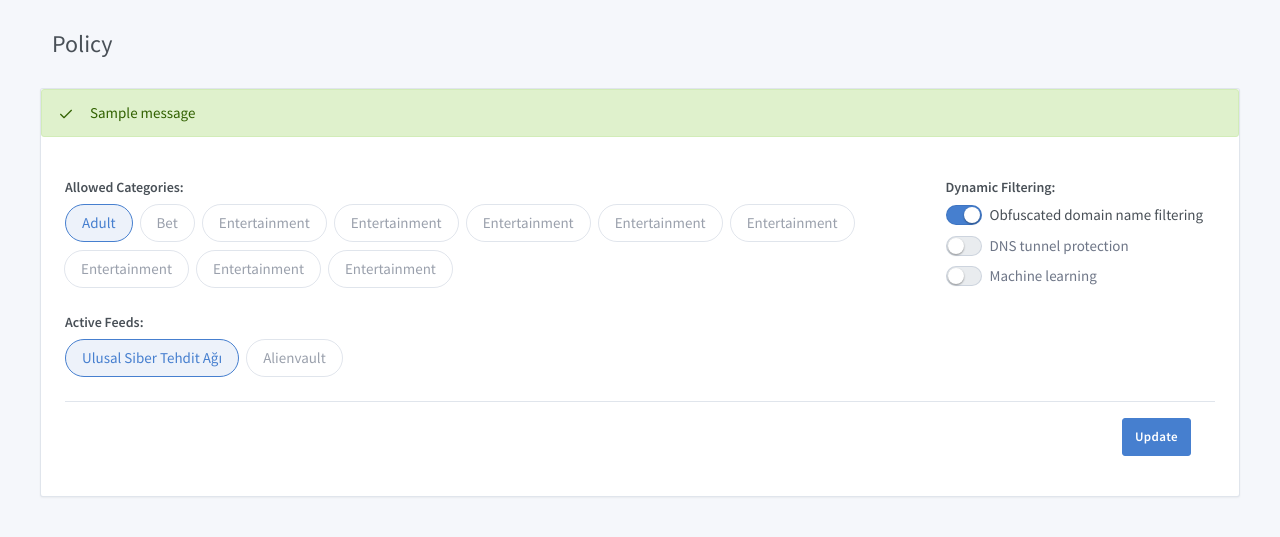
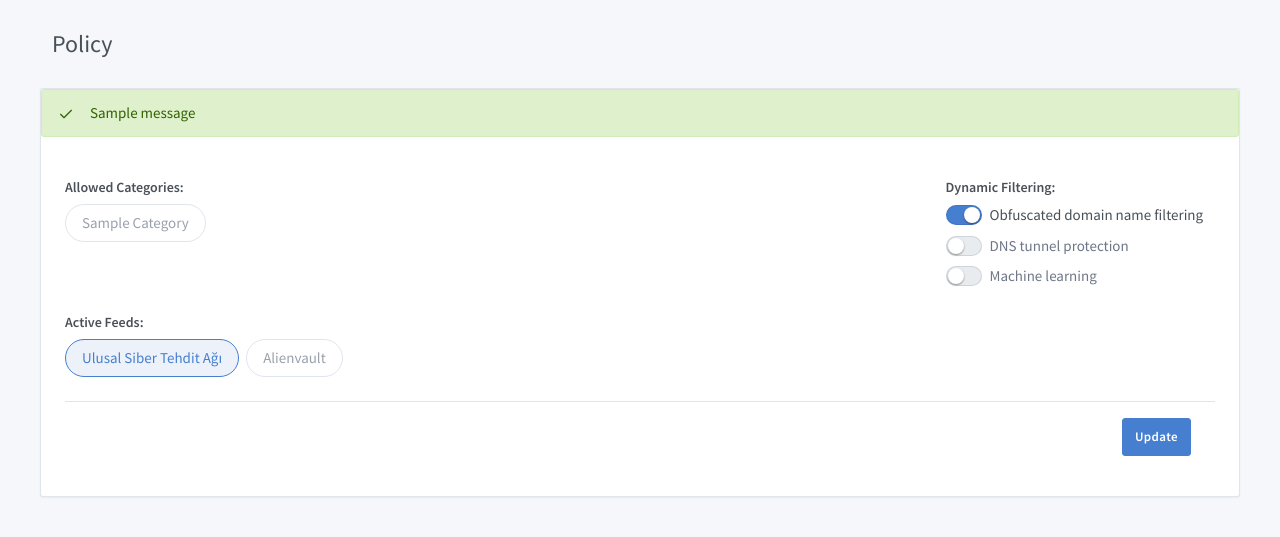
Before and after one commit to prodaft/dinamit, a Python web app: template dinamit/panel/templates/policy/index.html in a window 1280 px wide. Shown: the part 121-658 px from the top of the page. Run offline with Jinja, Linux system fonts and the light colour scheme; the template is opened without the code that fills it: most values are stand-ins (such as "Sample title", 1, 10 or a date in 2020); one stand-in notice (Sample message) is shown.

Commit message:
Update domain categories

```diff
--- a/dinamit/core/constants.py
+++ b/dinamit/core/constants.py
@@ -1,8 +1,10 @@
 from enum import Enum
 
 DomainAction = Enum(
-    'DomainAction', 'ALLOW DENY CLOAK'
+    'DomainAction',
+    'ALLOW DENY CLOAK'
 )
 DomainCategory = Enum(
-    'DomainCategory', 'ADS MALICIOUS MALWARE PHISHING PORN UNCATEGORIZED'
+    'DomainCategory',
+    'ALCOHOL DATING GAMBLING PORNOGRAPHY STREAMING ADVERTISING MALICIOUS PHISHING MALWARE DRUG SPAM'
 )
--- a/dinamit/panel/templates/policy/index.html
+++ b/dinamit/panel/templates/policy/index.html
@@ -19,58 +19,13 @@
                                 <div class="form-group col-sm-9 col-md-9">
                                     <label class="form-label">Allowed Categories:</label>
                                     <div class="selectgroup selectgroup-pills">
-                                        <label class="selectgroup-item">
-                                            <input type="checkbox" name="value" value="ADULT" class="selectgroup-input"
-                                                   checked="">
-                                            <span class="selectgroup-button">Adult</span>
-                                        </label>
-
-                                        <label class="selectgroup-item">
-                                            <input type="checkbox" name="value" value="BET"
-                                                   class="selectgroup-input">
-                                            <span class="selectgroup-button">Bet</span>
-                                        </label>
-
-                                        <label class="selectgroup-item">
-                                            <input type="checkbox" name="value" value="ENTERTAINMENT"
-                                                   class="selectgroup-input">
-                                            <span class="selectgroup-button">Entertainment</span>
-                                        </label>
-                                        <label class="selectgroup-item">
-                                            <input type="checkbox" name="value" value="ENTERTAINMENT"
-                                                   class="selectgroup-input">
-                                            <span class="selectgroup-button">Entertainment</span>
-                                        </label>
-                                        <label class="selectgroup-item">
-                                            <input type="checkbox" name="value" value="ENTERTAINMENT"
-                                                   class="selectgroup-input">
-                                            <span class="selectgroup-button">Entertainment</span>
-                                        </label>
-                                        <label class="selectgroup-item">
-                                            <input type="checkbox" name="value" value="ENTERTAINMENT"
-                                                   class="selectgroup-input">
-                                            <span class="selectgroup-button">Entertainment</span>
-                                        </label> <label class="selectgroup-item">
-                                        <input type="checkbox" name="value" value="ENTERTAINMENT"
-                                               class="selectgroup-input">
-                                        <span class="selectgroup-button">Entertainment</span>
-                                    </label>
-                                        <label class="selectgroup-item">
-                                            <input type="checkbox" name="value" value="ENTERTAINMENT"
-                                                   class="selectgroup-input">
-                                            <span class="selectgroup-button">Entertainment</span>
-                                        </label> <label class="selectgroup-item">
-                                        <input type="checkbox" name="value" value="ENTERTAINMENT"
-                                               class="selectgroup-input">
-                                        <span class="selectgroup-button">Entertainment</span>
-                                    </label>
-                                        <label class="selectgroup-item">
-                                            <input type="checkbox" name="value" value="ENTERTAINMENT"
-                                                   class="selectgroup-input">
-                                            <span class="selectgroup-button">Entertainment</span>
-                                        </label>
-
-
+                                        {% for category in categories %}
+                                            <label class="selectgroup-item">
+                                                <input type="checkbox" name="value" value="{{ category }}"
+                                                       class="selectgroup-input">
+                                                <span class="selectgroup-button">{{ category|title }}</span>
+                                            </label>
+                                        {% endfor %}
                                     </div>
                                 </div>
                                 <div class="form-group col-sm-3 col-md-3">
--- a/dinamit/panel/views/policy.py
+++ b/dinamit/panel/views/policy.py
@@ -2,6 +2,7 @@ from flask import Blueprint, render_template, request
 from flask_login import current_user, login_required
 from dinamit import PANEL_TEMPLATE_DIR
 from dinamit.core.models import db
+from dinamit.core.constants import DomainCategory
 from dinamit.core.utils import create_rule_hash
 from dinamit.panel.forms.rule import CreateForm
 from dinamit.panel.helpers import redirect_with_flash
@@ -14,7 +15,8 @@ policy = Blueprint(
 @policy.route('/index', methods=['GET'])
 @login_required
 def index():
-    return render_template('policy/index.html')
+    categories = [name for name in dir(DomainCategory) if not name.startswith('__')]
+    return render_template('policy/index.html', categories=categories)
 
 
 @policy.route('/update', methods=['POST'])
```
